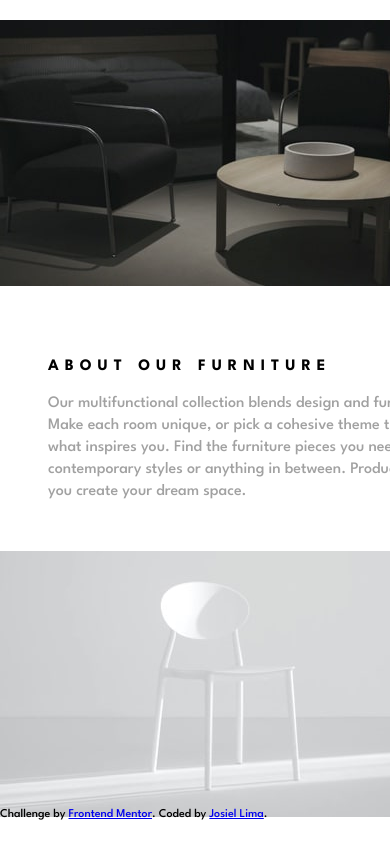
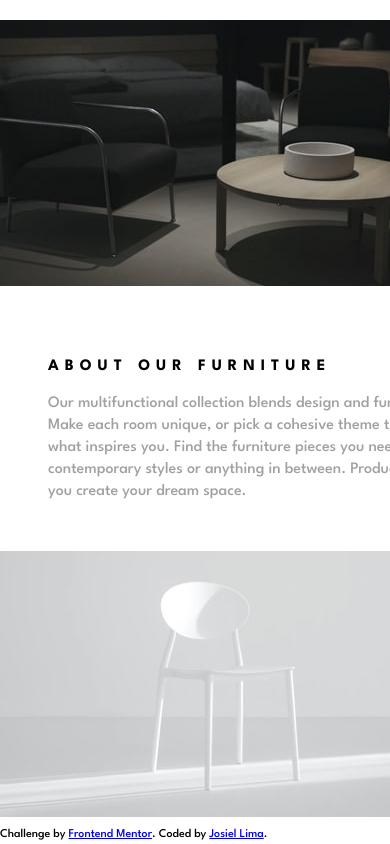
Before and after one commit to JosielLima/room-homepage, a website: page public/index.html in a window 390 px wide. Shown: the part 824-1668 px from the top of the page. Drawn offline with Linux system fonts and the light colour scheme.

Commit message:
fix footer and add content in readme

```diff
--- a/public/styles/footer.css
+++ b/public/styles/footer.css
@@ -3,4 +3,7 @@
   bottom: 0;
   left: 0;
   right: 0;
+  @media  (max-width: 768px) {
+    position: relative;
+    }
 }
--- a/public/styles/global.css
+++ b/public/styles/global.css
@@ -20,6 +20,7 @@ body {
   margin: 0;
   line-height: 1.6;
   position: relative;
+  height: 100vh;
 }
 
 h1, h2, h3, h4, h5, h6 {
```
Also changed, not shown: README.md.
